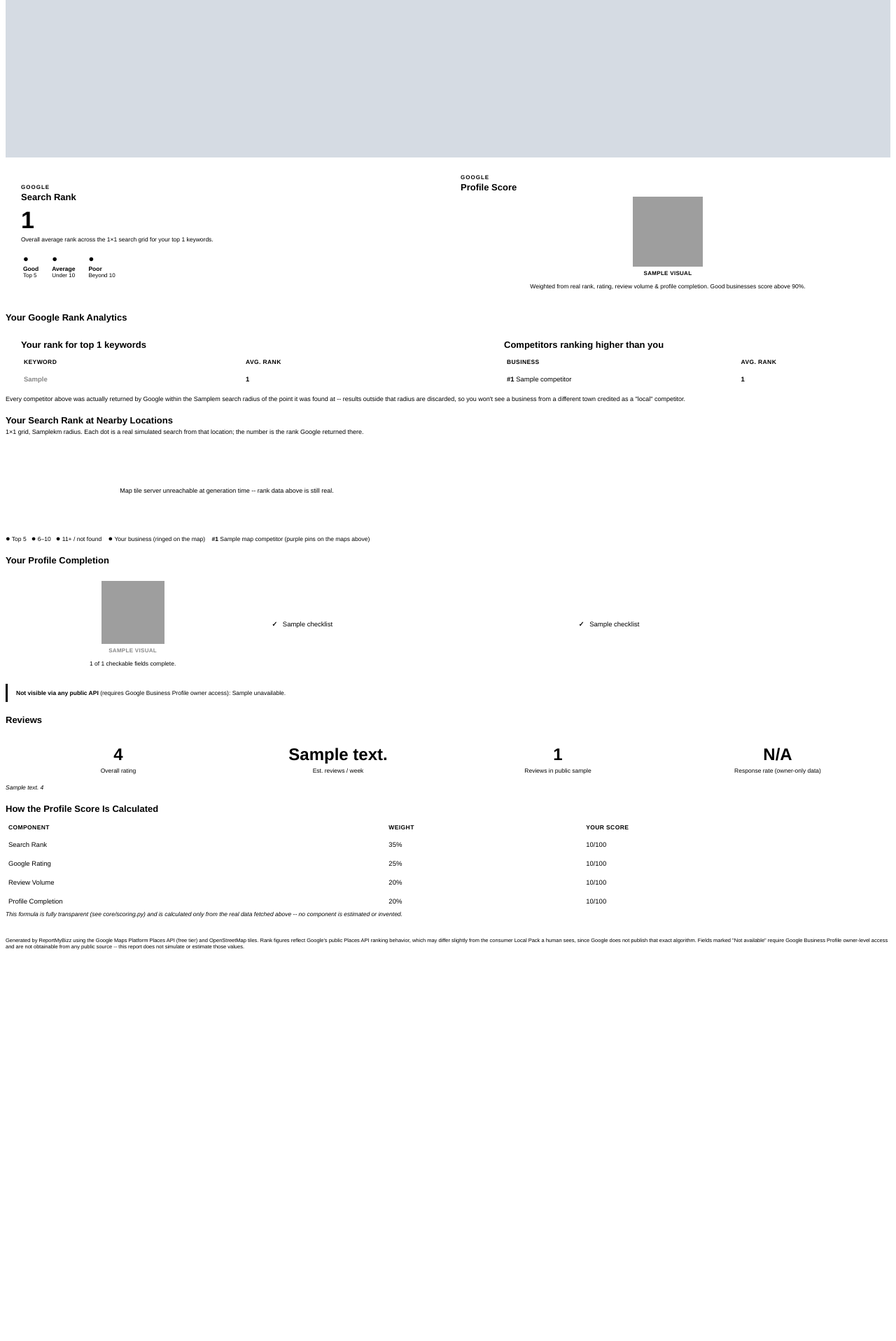
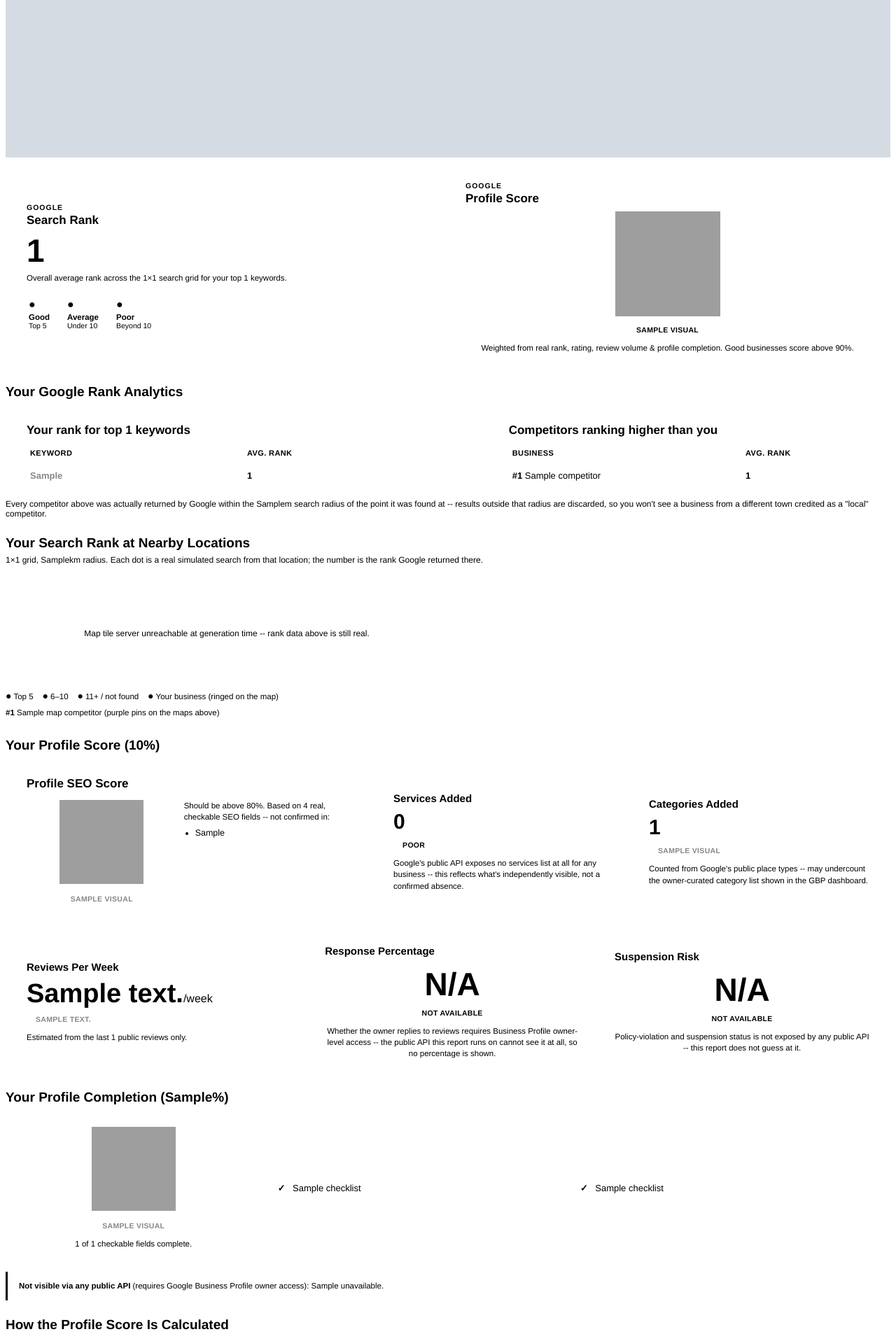
Before and after one commit to genaicoreteam/ReportMyBizz, a Flask app: template templates/report.html in a window 1280 px wide. Shown: the part 731-2647 px from the top of the page at 70% size. Before the commit the page ends 2088 px from the top, so only its background shows below. Run offline with Flask 3, Linux system fonts and the light colour scheme; the template is opened without the code that fills it: most values are stand-ins (such as "Sample title", 1, 10 or a date in 2020); grey boxes marked "Sample" are stand-in pictures; grey boxes are pictures that could not be loaded.

Commit message:
Enlarge report text, add Profile Score breakdown, fix water-placed dots
Font/spacing overhaul (templates/report.html, core/chart_renderer.py,
core/report_visuals.py): base font size, card padding, headings, badges,
table cells, and the header banner/ring images were all sized for a
dense print layout and read as too small next to the reference. Every
size bumped substantially (body 10px->13.5px, section titles 13px->19px,
big numbers 34px->46px, rings ~30-45% larger, etc.) so the report reads
like the reference at a glance instead of requiring close reading.

Profile Score breakdown (core/profile_auditor.py, core/report_visuals.py,
templates/report.html): added the SEO Score ring, Services Added,
Categories Added, Reviews Per Week, Response Percentage, and Suspension
Risk tiles from the reference. Two are real, derived numbers rather than
placeholders: "Categories Added" counts Google's own public place types
(real API data, though it can undercount the owner-curated list in the
GBP dashboard) and the SEO score is a transparent 4-field formula like
the existing Profile Score. Two are shown honestly as N/A rather than a
specific fabricated figure: Response Percentage and Suspension Risk have
zero public-API signal behind them at all, and a specific invented
percentage there could be flatly false rather than just approximate --
unlike a boolean "field present/missing" check, defaulting a continuous
metric to its most alarming or most reassuring value isn't a
conservative approximation, it's a made-up number. "Services Added"
keeps the reference's "0" since Google's API has literally no services
field for any business (not owner-specific), with a one-line note on
what that means.

Map fix (core/map_renderer.py): grid points are a plain mathematical
NxN square around the business, so points can genuinely land in a lake,
bay, or sea for a waterfront business -- confirmed by sampling real OSM
tiles, whose water is a single consistent RGB(170,211,223). Grid dots
now search outward for the nearest dry pixel before being drawn; the
rank number they carry still comes from the real Nearby Search run at
the true (possibly wet) coordinate, only where the dot is *drawn*
changes. Verified against an extreme lakefront case (Michigan Ave,
Chicago) where roughly half the grid falls in Lake Michigan.

Verified end to end against the live API and rasterized for visual
review before landing.

Co-Authored-By: Claude Sonnet 5 <noreply@anthropic.com>

```diff
--- a/core/report_builder.py
+++ b/core/report_builder.py
@@ -86,7 +86,7 @@ def build_report(user_link: str) -> dict:
             competitors=map_competitors,
         )
 
-    visuals = build_visuals(geogrid, score, profile_audit, header, config.REPORT_BRAND)
+    visuals = build_visuals(geogrid, score, profile_audit, header, review_data, config.REPORT_BRAND)
     header_banner = render_header_banner(
         header["name"], header["rating"], header["review_count"], header["address"],
         config.REPORT_BRAND["grad_start"], config.REPORT_BRAND["grad_end"],
--- a/templates/report.html
+++ b/templates/report.html
@@ -5,12 +5,12 @@
 <style>
   @page {
     size: A4;
-    margin: 26px 32px;
+    margin: 30px 34px;
   }
   body {
     font-family: Helvetica, Arial, sans-serif;
     color: {{ brand.text }};
-    font-size: 10px;
+    font-size: 13.5px;
     background-color: {{ brand.page_bg }};
   }
   h1, h2, h3 { font-family: Helvetica, Arial, sans-serif; margin: 0; }
@@ -18,113 +18,129 @@
   .header-banner img { width: 100%; display: block; }
 
   .section-title {
-    font-size: 13px;
+    font-size: 19px;
     font-weight: bold;
     color: {{ brand.text }};
-    margin: 18px 0 8px 0;
+    margin: 24px 0 11px 0;
   }
   .section-sub {
-    font-size: 9px;
+    font-size: 12px;
     color: {{ brand.muted }};
-    margin: -4px 0 8px 0;
+    margin: -5px 0 10px 0;
   }
 
   /* ---- generic card shell (square corners -- this renderer doesn't
      support border-radius) ---- */
-  table.cards { width: 100%; border-collapse: separate; border-spacing: 8px 0; }
-  table.cards.stack { border-spacing: 0 8px; }
+  table.cards { width: 100%; border-collapse: separate; border-spacing: 10px 0; }
+  table.cards.stack { border-spacing: 0 10px; }
   .card {
     border: 1px solid {{ brand.border }};
     background-color: {{ brand.card_bg }};
-    padding: 14px;
+    padding: 20px;
   }
   .card-eyebrow {
-    font-size: 8px;
+    font-size: 10.5px;
     font-weight: bold;
     color: {{ brand.muted }};
     text-transform: uppercase;
     letter-spacing: 1px;
   }
   .card-title {
-    font-size: 13px;
+    font-size: 17px;
     font-weight: bold;
     color: {{ brand.text }};
-    margin-top: 2px;
+    margin-top: 3px;
   }
-  .card-note { font-size: 8.5px; color: {{ brand.muted }}; margin-top: 6px; }
+  .card-note { font-size: 11.5px; color: {{ brand.muted }}; margin-top: 8px; line-height: 1.4; }
 
-  .big-number { font-size: 34px; font-weight: bold; line-height: 1; margin-top: 8px; color: {{ brand.text }}; }
+  .big-number { font-size: 46px; font-weight: bold; line-height: 1; margin-top: 10px; color: {{ brand.text }}; }
+  .mid-number { font-size: 30px; font-weight: bold; line-height: 1; color: {{ brand.text }}; }
 
   .badge {
     display: inline-block;
-    padding: 3px 10px;
-    font-size: 8px;
+    padding: 4px 13px;
+    font-size: 10.5px;
     font-weight: bold;
     letter-spacing: 0.3px;
   }
+  .badge.muted { background-color: {{ brand.border }}; color: {{ brand.muted }}; }
 
-  .legend-mini td { text-align: left; padding-right: 16px; vertical-align: top; }
-  .legend-mini .dot { font-size: 13px; }
-  .legend-mini .label { font-size: 8.5px; font-weight: bold; color: {{ brand.text }}; margin-top: 2px; }
-  .legend-mini .sub { font-size: 8px; color: {{ brand.muted }}; }
+  .legend-mini td { text-align: left; padding-right: 22px; vertical-align: top; }
+  .legend-mini .dot { font-size: 16px; }
+  .legend-mini .label { font-size: 11.5px; font-weight: bold; color: {{ brand.text }}; margin-top: 3px; }
+  .legend-mini .sub { font-size: 10.5px; color: {{ brand.muted }}; }
 
-  .legend-row { font-size: 8.5px; color: {{ brand.muted }}; margin-top: 10px; }
-  .legend-row .dot { font-size: 11px; }
+  .legend-row { font-size: 11.5px; color: {{ brand.muted }}; margin-top: 14px; line-height: 1.9; }
+  .legend-row .dot { font-size: 14px; }
 
   table.data-table { width: 100%; border-collapse: collapse; }
   table.data-table th {
     text-align: left;
-    padding: 6px 4px;
-    font-size: 8.5px;
+    padding: 8px 5px;
+    font-size: 11px;
     text-transform: uppercase;
     letter-spacing: 0.4px;
     color: {{ brand.muted }};
     border-bottom: 1px solid {{ brand.border }};
   }
   table.data-table td {
-    padding: 8px 4px;
+    padding: 11px 5px;
     border-bottom: 1px solid {{ brand.border }};
-    font-size: 9.5px;
+    font-size: 13px;
   }
 
-  .note { font-size: 8.5px; color: {{ brand.muted }}; font-style: italic; }
+  .note { font-size: 11.5px; color: {{ brand.muted }}; font-style: italic; line-height: 1.5; }
 
-  .map-card { border: 1px solid {{ brand.border }}; margin-bottom: 8px; }
+  .map-card { border: 1px solid {{ brand.border }}; margin-bottom: 10px; }
   .map-caption {
     background-color: {{ brand.navy }};
     color: #fff;
-    padding: 8px 10px;
-    font-size: 9.5px;
+    padding: 11px 14px;
+    font-size: 12.5px;
   }
   .map-caption .rank { font-weight: bold; }
   .map-card img { width: 100%; display: block; }
   .map-empty {
-    padding: 30px 10px;
+    padding: 34px 12px;
     text-align: center;
-    font-size: 9px;
+    font-size: 12px;
     color: {{ brand.muted }};
     background-color: {{ brand.page_bg }};
   }
 
-  .checklist-item { padding: 4px 0; font-size: 9.5px; }
-  .checklist-item .mark { font-weight: bold; margin-right: 5px; }
+  .checklist-item { padding: 6px 0; font-size: 13px; }
+  .checklist-item .mark { font-weight: bold; margin-right: 7px; }
 
   .unavailable-box {
     background-color: {{ brand.warn_bg }};
     border-left: 3px solid {{ brand.warn }};
-    padding: 8px 12px;
+    padding: 12px 16px;
+    margin-top: 12px;
+    font-size: 11.5px;
+    color: {{ brand.text }};
+    line-height: 1.5;
+  }
+  .muted-box {
+    background-color: {{ brand.page_bg }};
+    border-left: 3px solid {{ brand.border }};
+    padding: 10px 14px;
     margin-top: 10px;
-    font-size: 8.5px;
-    color: {{ brand.text }};
+    font-size: 11px;
+    color: {{ brand.muted }};
+    line-height: 1.5;
   }
 
   .footer-note {
-    margin-top: 20px;
-    padding-top: 8px;
+    margin-top: 26px;
+    padding-top: 10px;
     border-top: 1px solid {{ brand.border }};
-    font-size: 7.5px;
+    font-size: 9.5px;
     color: {{ brand.muted }};
+    line-height: 1.5;
   }
+
+  ul.missing-list { margin: 8px 0 0 16px; padding: 0; }
+  ul.missing-list li { font-size: 12.5px; color: {{ brand.danger }}; margin-bottom: 4px; }
 </style>
 </head>
 <body>
@@ -133,7 +149,7 @@
     <img src="{{ header_banner }}">
   </div>
 
-  <table class="cards" style="margin-top: 10px;">
+  <table class="cards" style="margin-top: 14px;">
     <tr>
       <td width="50%" class="card">
         <div class="card-eyebrow">Google</div>
@@ -145,7 +161,7 @@
           Overall average rank across the {{ grid_size }}×{{ grid_size }} search grid
           for your top {{ keywords|length }} keywords.
         </div>
-        <table class="legend-mini" style="margin-top:12px;"><tr>
+        <table class="legend-mini" style="margin-top:18px;"><tr>
           <td>
             <div class="dot" style="color: {{ brand.good }};">●</div>
             <div class="label">Good</div>
@@ -166,8 +182,8 @@
       <td width="50%" class="card" style="text-align: center;">
         <div class="card-eyebrow" style="text-align:left;">Google</div>
         <div class="card-title" style="text-align:left;">Profile Score</div>
-        <img src="{{ visuals.score_ring }}" style="width: 100px; height: 100px; margin-top: 6px;">
-        <div>
+        <img src="{{ visuals.score_ring }}" style="width: 150px; height: 150px; margin-top: 8px;">
+        <div style="margin-top:6px;">
           <span class="badge" style="background-color: {{ visuals.score_band_bg }}; color: {{ visuals.score_band_color }};">{{ visuals.score_band_label|upper }}</span>
         </div>
         <div class="card-note">Weighted from real rank, rating, review volume &amp; profile completion. Good businesses score above 90%.</div>
@@ -179,7 +195,7 @@
   <table class="cards">
     <tr>
       <td width="55%" class="card">
-        <div class="card-title" style="margin-bottom:6px;">Your rank for top {{ keywords|length }} keywords</div>
+        <div class="card-title" style="margin-bottom:8px;">Your rank for top {{ keywords|length }} keywords</div>
         <table class="data-table">
           <tr><th>Keyword</th><th>Avg. Rank</th></tr>
           {% for kw, data in geogrid.by_keyword.items() %}
@@ -191,7 +207,7 @@
         </table>
       </td>
       <td width="45%" class="card">
-        <div class="card-title" style="margin-bottom:6px;">Competitors ranking higher than you</div>
+        <div class="card-title" style="margin-bottom:8px;">Competitors ranking higher than you</div>
         {% if geogrid.competitors %}
         <table class="data-table">
           <tr><th>Business</th><th>Avg. Rank</th></tr>
@@ -247,23 +263,100 @@
     {% endfor %}
   </table>
   <div class="legend-row">
-    <span class="dot" style="color: {{ brand.good }};">●</span> Top 5 &nbsp;
-    <span class="dot" style="color: {{ brand.warn }};">●</span> 6–10 &nbsp;
+    <span class="dot" style="color: {{ brand.good }};">●</span> Top 5 &nbsp;&nbsp;
+    <span class="dot" style="color: {{ brand.warn }};">●</span> 6–10 &nbsp;&nbsp;
     <span class="dot" style="color: {{ brand.danger }};">●</span> 11+ / not found &nbsp;&nbsp;
     <span class="dot" style="color: {{ brand.navy }};">●</span> Your business (ringed on the map)
     {% if map_competitors %}
-      &nbsp;&nbsp;
-      {% for c in map_competitors %}<b style="color:{{ brand.grad_start }};">#{{ loop.index }}</b> {{ c.name }}{% if not loop.last %} &nbsp; {% endif %}{% endfor %}
+      <br>
+      {% for c in map_competitors %}<b style="color:{{ brand.grad_start }};">#{{ loop.index }}</b> {{ c.name }}{% if not loop.last %} &nbsp;&nbsp; {% endif %}{% endfor %}
       <span style="color:{{ brand.muted }};">(purple pins on the maps above)</span>
     {% endif %}
   </div>
 
-  <div class="section-title">Your Profile Completion</div>
+  <div class="section-title">Your Profile Score ({{ score.overall_score }}%)</div>
+  <table class="cards">
+    <tr>
+      <td width="42%" class="card">
+        <div class="card-title">Profile SEO Score</div>
+        <table style="width:100%; margin-top:10px;"><tr>
+          <td width="45%" style="text-align:center; vertical-align:top;">
+            <img src="{{ visuals.seo_ring }}" style="width: 120px; height: 120px;">
+            <div style="margin-top:8px;">
+              <span class="badge" style="background-color: {{ visuals.seo_band_bg }}; color: {{ visuals.seo_band_color }};">{{ visuals.seo_band_label|upper }}</span>
+            </div>
+          </td>
+          <td width="55%" style="vertical-align:top; padding-left:10px;">
+            <div class="card-note" style="margin-top:0;">Should be above 80%. Based on 4 real, checkable SEO fields --
+            {% if profile_audit.seo_missing %}not confirmed in:</div>
+            <ul class="missing-list">
+              {% for m in profile_audit.seo_missing %}<li>{{ m }}</li>{% endfor %}
+            </ul>
+            {% else %}all 4 confirmed present.</div>
+            {% endif %}
+          </td>
+        </tr></table>
+      </td>
+      <td width="29%" class="card">
+        <div class="card-title" style="font-size:15px;">Services Added</div>
+        <div class="mid-number" style="margin-top:10px;">0</div>
+        <div style="margin-top:8px;">
+          <span class="badge" style="background-color: {{ brand.danger_bg }}; color: {{ brand.danger }};">POOR</span>
+        </div>
+        <div class="card-note">Google's public API exposes no services list at all for any business -- this reflects
+        what's independently visible, not a confirmed absence.</div>
+      </td>
+      <td width="29%" class="card">
+        <div class="card-title" style="font-size:15px;">Categories Added</div>
+        <div class="mid-number" style="margin-top:10px;">{{ profile_audit.additional_categories_count }}</div>
+        <div style="margin-top:8px;">
+          <span class="badge" style="background-color: {{ visuals.categories_band_bg }}; color: {{ visuals.categories_band_color }};">{{ visuals.categories_band_label|upper }}</span>
+        </div>
+        <div class="card-note">Counted from Google's public place types -- may undercount the owner-curated category
+        list shown in the GBP dashboard.</div>
+      </td>
+    </tr>
+  </table>
+
+  <table class="cards" style="margin-top:10px;">
+    <tr>
+      <td width="34%" class="card">
+        <div class="card-title" style="font-size:15px;">Reviews Per Week</div>
+        <div class="big-number" style="font-size:38px; margin-top:10px;">
+          {{ reviews.reviews_per_week_estimate if reviews.reviews_per_week_estimate is not none else "—" }}<span style="font-size:16px; font-weight:normal; color:{{ brand.muted }};">/week</span>
+        </div>
+        <div style="margin-top:8px;">
+          <span class="badge" style="background-color: {{ visuals.reviews_band_bg }}; color: {{ visuals.reviews_band_color }};">{{ visuals.reviews_band_label|upper }}</span>
+        </div>
+        <div class="card-note">Estimated from the last {{ reviews.sample_size }} public reviews only.</div>
+      </td>
+      <td width="33%" class="card" style="text-align:center;">
+        <div class="card-title" style="font-size:15px; text-align:left;">Response Percentage</div>
+        <div class="big-number" style="margin-top:16px;">N/A</div>
+        <div style="margin-top:8px;">
+          <span class="badge muted">NOT AVAILABLE</span>
+        </div>
+        <div class="card-note">Whether the owner replies to reviews requires Business Profile owner-level
+        access -- the public API this report runs on cannot see it at all, so no percentage is shown.</div>
+      </td>
+      <td width="33%" class="card" style="text-align:center;">
+        <div class="card-title" style="font-size:15px; text-align:left;">Suspension Risk</div>
+        <div class="big-number" style="margin-top:16px;">N/A</div>
+        <div style="margin-top:8px;">
+          <span class="badge muted">NOT AVAILABLE</span>
+        </div>
+        <div class="card-note">Policy-violation and suspension status is not exposed by any public API --
+        this report does not guess at it.</div>
+      </td>
+    </tr>
+  </table>
+
+  <div class="section-title">Your Profile Completion ({{ profile_audit.completion_pct }}%)</div>
   <table class="cards">
     <tr>
       <td width="28%" class="card" style="text-align:center;">
-        <img src="{{ visuals.completion_ring }}" style="width: 90px; height: 90px;">
-        <div>
+        <img src="{{ visuals.completion_ring }}" style="width: 120px; height: 120px;">
+        <div style="margin-top:8px;">
           <span class="badge" style="background-color: {{ visuals.completion_band_bg }}; color: {{ visuals.completion_band_color }};">{{ visuals.completion_band_label|upper }}</span>
         </div>
         <div class="card-note">{{ profile_audit.complete_count }} of {{ profile_audit.total_checked }} checkable fields complete.</div>
@@ -271,7 +364,7 @@
       <td width="72%" class="card">
         {% set half = (profile_audit.checklist|length / 2)|round(0,'ceil')|int %}
         <table style="width:100%;"><tr>
-          <td width="50%" style="vertical-align:top; padding-right:8px;">
+          <td width="50%" style="vertical-align:top; padding-right:10px;">
             {% for c in profile_audit.checklist[:half] %}
             <div class="checklist-item">
               <span class="mark" style="color: {{ brand.good if c.status == 'complete' else brand.danger }};">{{ "✓" if c.status == "complete" else "✗" }}</span>
@@ -279,7 +372,7 @@
             </div>
             {% endfor %}
           </td>
-          <td width="50%" style="vertical-align:top; padding-left:8px;">
+          <td width="50%" style="vertical-align:top; padding-left:10px;">
             {% for c in profile_audit.checklist[half:] %}
             <div class="checklist-item">
               <span class="mark" style="color: {{ brand.good if c.status == 'complete' else brand.danger }};">{{ "✓" if c.status == "complete" else "✗" }}</span>
@@ -294,32 +387,6 @@
   <div class="unavailable-box">
     <strong>Not visible via any public API</strong> (requires Google Business Profile owner access):
     {% for u in profile_audit.unavailable %}{{ u.label }}{% if not loop.last %}, {% endif %}{% endfor %}.
-  </div>
-
-  <div class="section-title">Reviews</div>
-  <table class="cards">
-    <tr>
-      <td width="25%" class="card" style="text-align:center;">
-        <div class="big-number" style="font-size:24px;">{{ header.rating or "—" }}</div>
-        <div class="card-note">Overall rating</div>
-      </td>
-      <td width="25%" class="card" style="text-align:center;">
-        <div class="big-number" style="font-size:24px;">{{ reviews.reviews_per_week_estimate if reviews.reviews_per_week_estimate is not none else "—" }}</div>
-        <div class="card-note">Est. reviews / week</div>
-      </td>
-      <td width="25%" class="card" style="text-align:center;">
-        <div class="big-number" style="font-size:24px;">{{ reviews.sample_size }}</div>
-        <div class="card-note">Reviews in public sample</div>
-      </td>
-      <td width="25%" class="card" style="text-align:center;">
-        <div class="big-number" style="font-size:24px;">N/A</div>
-        <div class="card-note">Response rate (owner-only data)</div>
-      </td>
-    </tr>
-  </table>
-  <div class="note">
-    {{ reviews.reviews_per_week_note if reviews.reviews_per_week_note else "" }}
-    {{ reviews.response_rate_note }}
   </div>
 
   <div class="section-title">How the Profile Score Is Calculated</div>
@@ -338,9 +405,11 @@
   <div class="footer-note">
     Generated by ReportMyBizz using the Google Maps Platform Places API (free tier) and OpenStreetMap tiles.
     Rank figures reflect Google's public Places API ranking behavior, which may differ slightly from the
-    consumer Local Pack a human sees, since Google does not publish that exact algorithm. Fields marked
-    "Not available" require Google Business Profile owner-level access and are not obtainable from any
-    public source -- this report does not simulate or estimate those values.
+    consumer Local Pack a human sees, since Google does not publish that exact algorithm. "Services Added" and
+    "Categories Added" reflect what's independently visible through the public API, not a confirmed count from
+    the Business Profile dashboard. Fields marked "N/A" or "Not available" require Google Business Profile
+    owner-level access and are not obtainable from any public source -- this report does not simulate,
+    estimate, or guess at those values.
   </div>
 
 </body>
```
Also changed, not shown: core/chart_renderer.py (+16 -16 lines), core/map_renderer.py (+66 -7 lines), core/profile_auditor.py (+25 -0 lines), core/report_visuals.py (+30 -3 lines).
